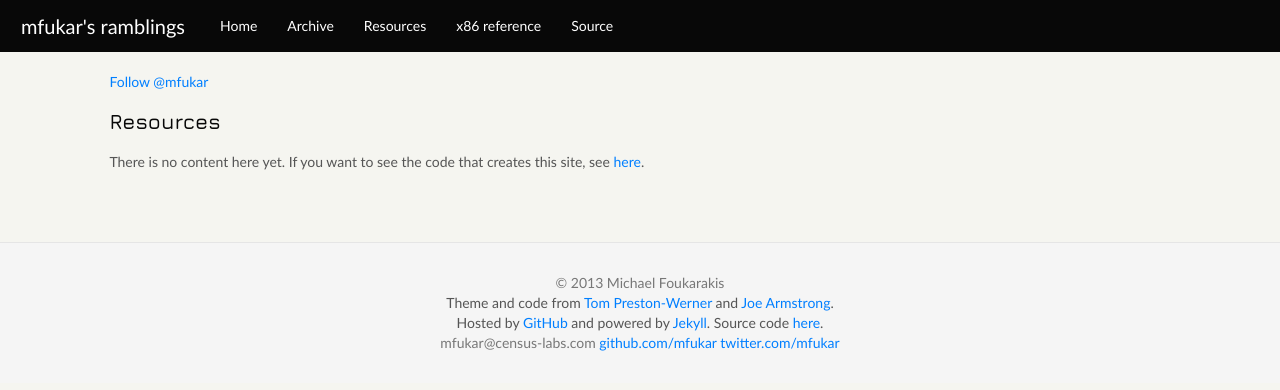
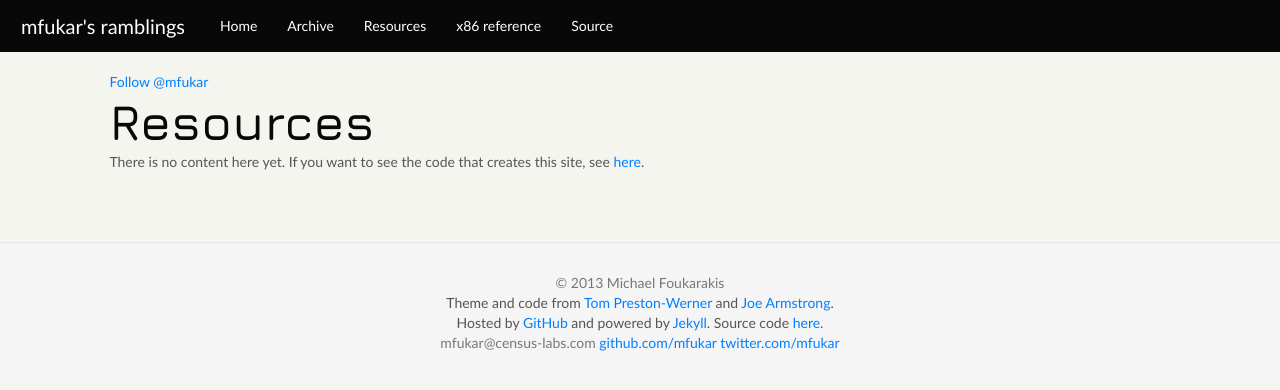
Before and after one commit to mfukar/mfukar.github.com, a Jekyll site: the page built from resources.html, in a window 1280 px wide. Shown: the top 390 px of the page. Built offline with Jekyll 4.4.1, drawn with Linux system fonts in a browser that asks for light colours; some web fonts are replaced; Markdown is read by kramdown in place of the engine named in the settings; comment, search, counter and statistics services are not loaded.

Commit message:
Dont mess with h1 in the footer

```diff
--- a/css/screen.css
+++ b/css/screen.css
@@ -1,5 +1,3 @@
-div.customize * h1 {font-size:1.5em; font-weight:bold;}
-
 div.customize * p {text-align:justify;}
 
 .footer {
```
Also changed, not shown: css/ref.css (deleted).
